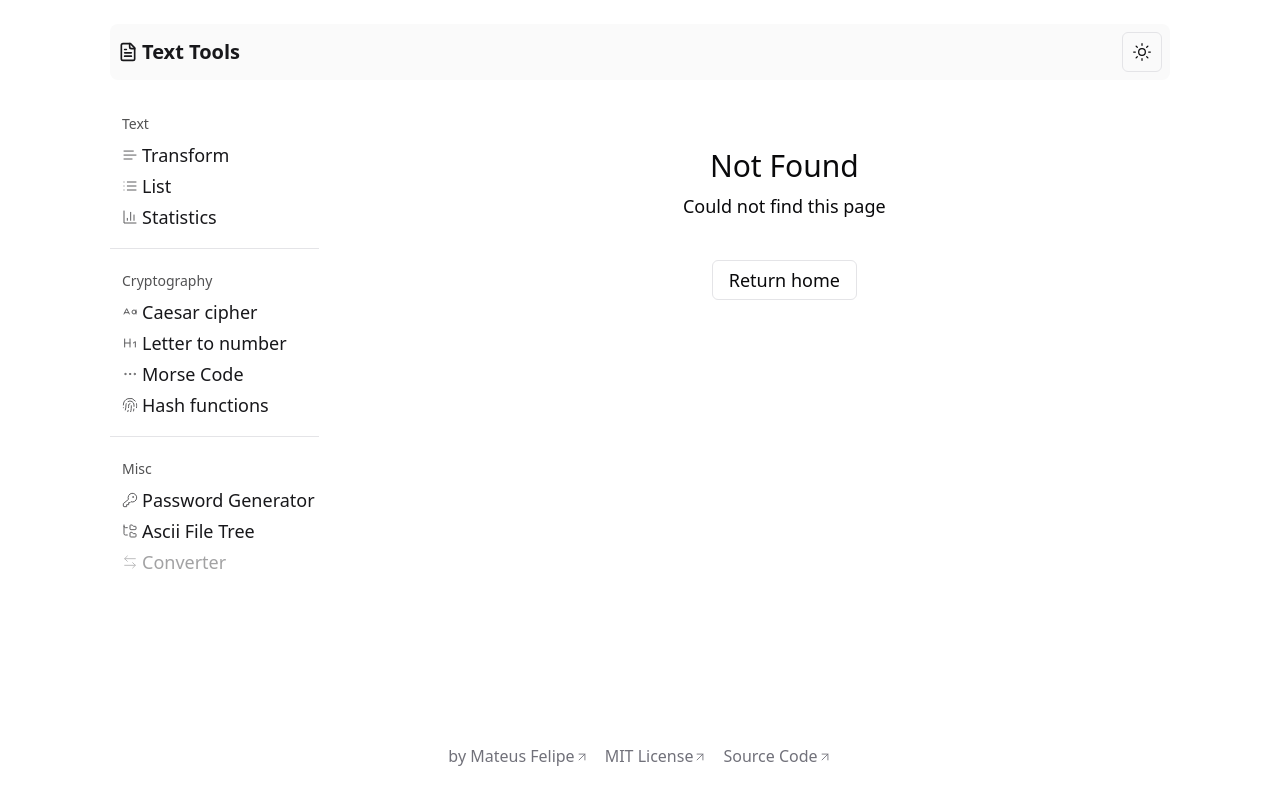
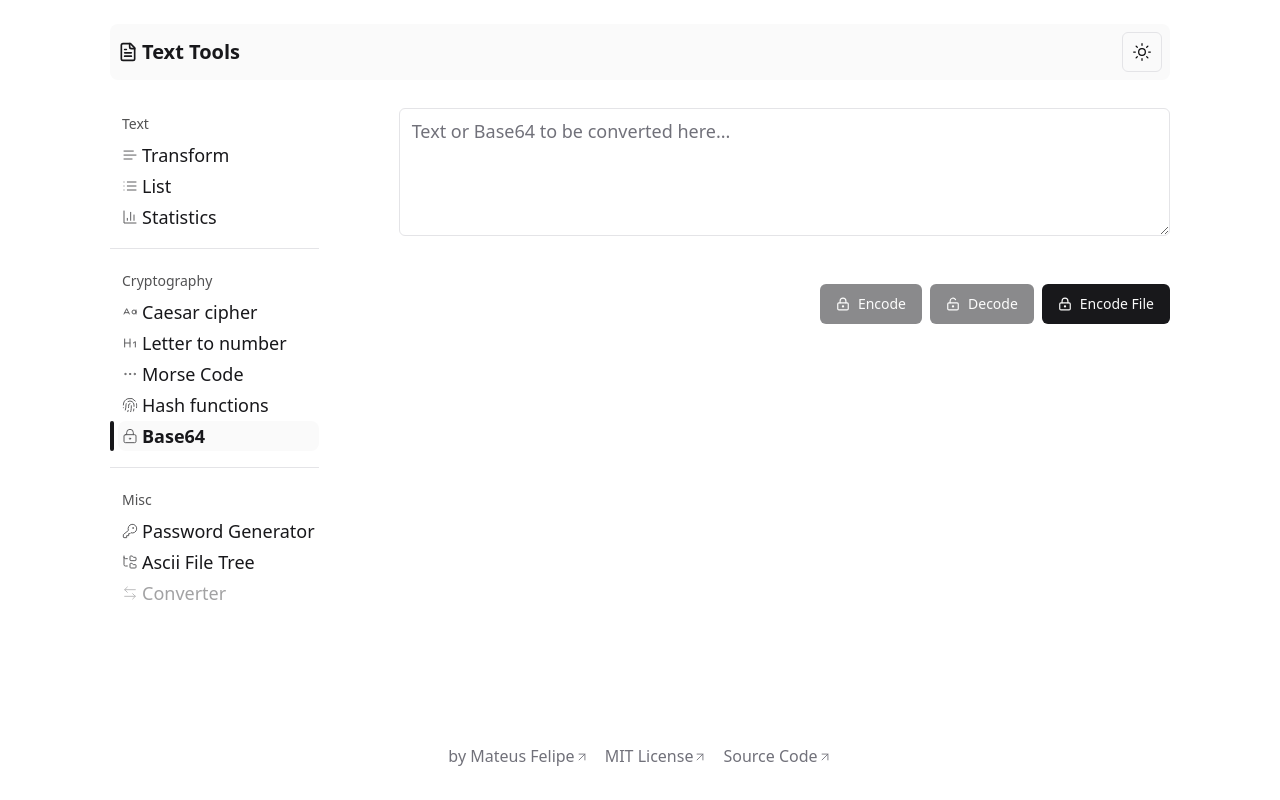
Before and after one commit to mateusfg7/text-tools, a Next.js app: page /cryptography/base64 in a window 1280 px wide. Before the commit this address had no page. Built offline with nearby package versions, Linux system fonts and the light colour scheme.

Commit message:
fix(cryptography/base64): add encode/decode base64
Add encode for base64 from text and files.
add decode from base64 for text.

```diff
--- a/src/app/_components/navbar.tsx
+++ b/src/app/_components/navbar.tsx
@@ -10,6 +10,7 @@ import {
   Heading1,
   KeyRound,
   List,
+  LockKeyhole,
   MoreHorizontal,
   Text
 } from 'lucide-react'
@@ -82,6 +83,12 @@ export function Navbar({ isOnDrawer = false }: Props) {
           title="Hash functions"
           path="/cryptography/hash"
         />
+        <NavbarItem
+          isOnDrawer={isOnDrawer}
+          Icon={LockKeyhole}
+          title="Base64"
+          path="/cryptography/base64"
+        />
       </Section>
 
       <Section title="Misc">
--- /dev/null
+++ b/src/app/cryptography/base64/_lib/base64.ts
@@ -0,0 +1,17 @@
+export function validateBase64(base64: string) {
+    const base64regex = /^([0-9a-zA-Z+/]{4})*(([0-9a-zA-Z+/]{2}==)|([0-9a-zA-Z+/]{3}=))?$/
+    return base64regex.test(base64)
+}
+
+export function generateBase64(text: string) {
+    const convertedText = btoa(text)
+    return convertedText
+}
+
+export function base64ToText(base64: string) {
+    if(validateBase64(base64)){
+        return atob(base64)
+    }
+
+    return "Base64 Invalid"
+}
--- /dev/null
+++ b/src/app/cryptography/base64/page.tsx
@@ -0,0 +1,136 @@
+'use client'
+
+import { ChangeEvent, useRef, useState } from 'react'
+import { toast } from 'sonner'
+import { Download, Info, LockKeyhole, LockKeyholeOpen } from 'lucide-react'
+import { Label } from '~/shared/components/label'
+
+import { Button } from '~/shared/components/button'
+import { CopyButton } from '~/shared/components/copy-button'
+import { Textarea } from '~/shared/components/textarea'
+import { base64ToText, generateBase64 } from './_lib/base64'
+import { ActionButton } from '~/app/text/transform/_components/action-button'
+import { downloadText } from '~/shared/lib/download-text'
+
+export default function Page() {
+  const [text, setText] = useState('')
+  const [base64Converted, setBase64Converted] = useState<string | null>(null)
+  const [loading, setLoading] = useState(false)
+  const inputFileRef = useRef<HTMLInputElement>(null)
+
+  function handleInputText(e: ChangeEvent<HTMLTextAreaElement>) {
+    setText(e.target.value)
+  }
+
+  function textIsEmpty() {
+    if (text.length < 1) {
+      toast.error('Text cannot be empty!')
+      return true
+    }
+    return false
+  }
+
+  function encodeBase64() {
+    if (textIsEmpty()) {
+      return
+    }
+
+    setBase64Converted(generateBase64(text))
+  }
+
+  function decodeBase64() {
+    if (textIsEmpty()) {
+      return
+    }
+
+    setBase64Converted(base64ToText(text))
+  }
+
+  function hashFile(e: React.ChangeEvent<HTMLInputElement>) {
+    if (e.target.files?.length == 0 || !e.target.files) return
+
+    setLoading(true)
+    const file = e.target.files[0]
+    const fileReader = new FileReader()
+    fileReader.readAsDataURL(file)
+    fileReader.onload = () => {
+      setBase64Converted(`${fileReader.result}`)
+      setLoading(false)
+    }
+    fileReader.onerror = () => {
+      setBase64Converted('Error on encode file')
+      setLoading(false)
+    }
+  }
+  return (
+    <div className="space-y-12">
+      <div className="space-y-5">
+        <Textarea
+          value={text}
+          onChange={handleInputText}
+          placeholder="Text or Base64 to be converted here..."
+          className="min-h-32 text-lg"
+        />
+      </div>
+      <div className="flex justify-center gap-2 md:justify-end">
+        <Button
+          className="space-x-2"
+          onClick={encodeBase64}
+          disabled={text.length < 1}
+        >
+          <LockKeyhole size="1em" />
+          <span>Encode</span>
+        </Button>
+        <Button
+          className="space-x-2"
+          onClick={decodeBase64}
+          disabled={text.length < 1}
+        >
+          <LockKeyholeOpen size="1em" />
+          <span>Decode</span>
+        </Button>
+
+        <Button
+          className="space-x-2"
+          onClick={() => inputFileRef.current?.click()}
+          disabled={text.length > 0}
+        >
+          <LockKeyhole size="1em" />
+          <span>{loading ? 'Generating Base64' : 'Encode File'}</span>
+          <input
+            type="file"
+            className="hidden"
+            ref={inputFileRef}
+            onChange={hashFile}
+            disabled={loading}
+          />
+        </Button>
+      </div>
+      {base64Converted && (
+        <div className="space-y-2">
+          <div className="space-y-3">
+            <Label htmlFor="result">Result</Label>
+            <Textarea
+              readOnly
+              id="result"
+              className="text-lg min-h-28"
+              value={base64Converted}
+            />
+          </div>
+          <div className="flex justify-center gap-2 flex-wrap">
+            <CopyButton
+              text={base64Converted}
+              variant="secondary"
+              toastMessage="Ciphered text copied to the clipboard!"
+            />
+            <ActionButton
+              onClick={() => downloadText(base64Converted, 'base64')}
+              Icon={Download}
+              title="Download"
+            />
+          </div>
+        </div>
+      )}
+    </div>
+  )
+}
```
Also changed, not shown: 1 other file (tests, documents, lock files or other folders).
